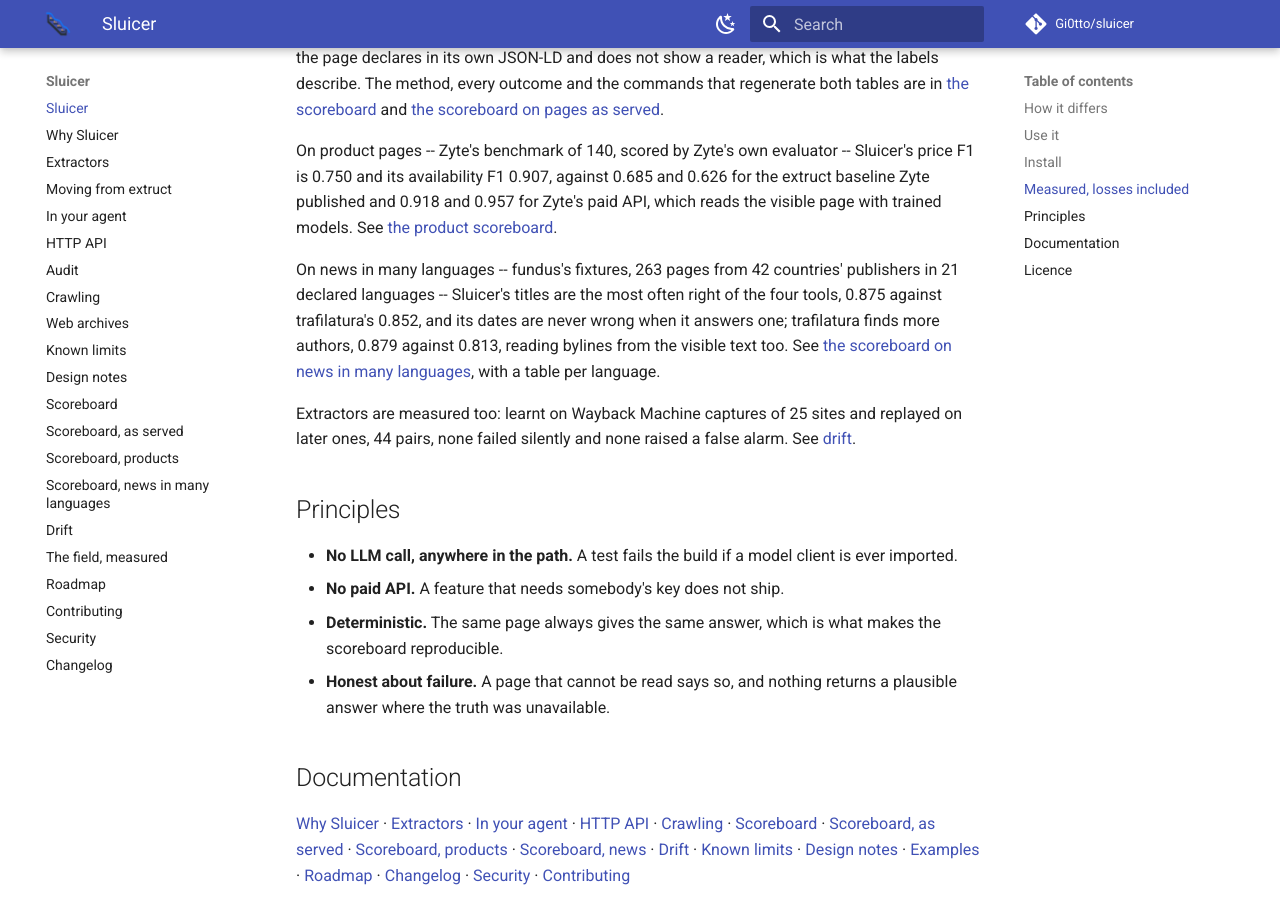
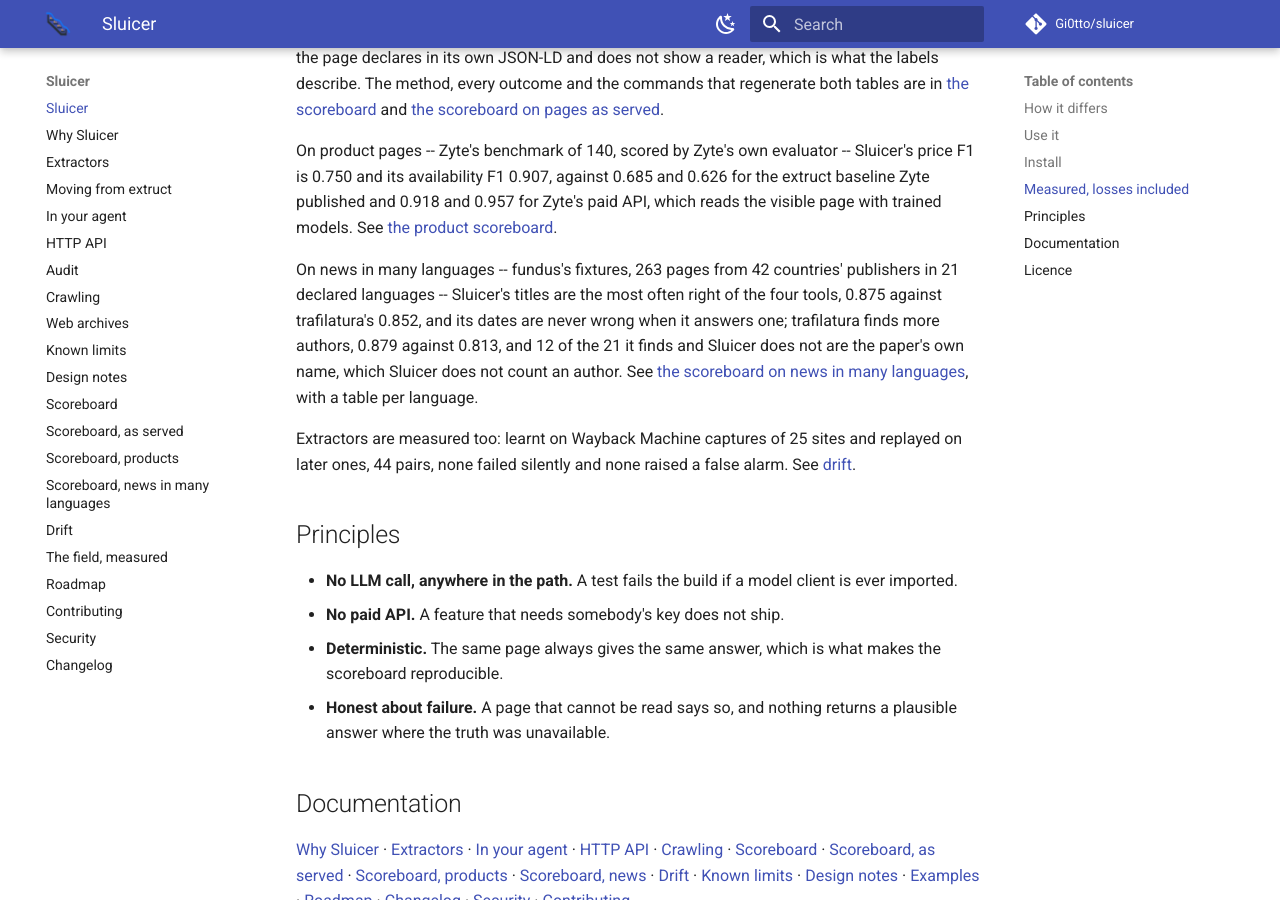
Before and after one commit to Gi0tto/sluicer, an MkDocs documentation site: the page built from docs/index.md, in a window 1280 px wide and 900 px high, scrolled down 4125 px. Built offline with MkDocs 1.6.1 and Material for MkDocs 9.7.7, drawn with Linux system fonts in a browser that asks for light colours; comment, search, counter and statistics services are not loaded.

Commit message:
docs: what trafilatura's extra authors on the news pages are
The README said trafilatura finds more authors by reading bylines from the
visible text. Measured, 12 of the 21 it finds and Sluicer does not are the
paper's own name -- Salzburger Nachrichten, FOCUS online, Les Echos --
which fundus's labels count an author where no one else is named, and
which Sluicer does not count one, as WCXB's labels do not.

```diff
--- a/docs/index.md
+++ b/docs/index.md
@@ -197,7 +197,8 @@
 publishers in 21 declared languages -- Sluicer's titles are the most often
 right of the four tools, 0.875 against trafilatura's 0.852, and its dates are
 never wrong when it answers one; trafilatura finds more authors, 0.879 against
-0.813, reading bylines from the visible text too. See
+0.813, and 12 of the 21 it finds and Sluicer does not are the paper's own
+name, which Sluicer does not count an author. See
 [the scoreboard on news in many languages](scoreboard-news.md), with a table
 per language.
 
```
Also changed, not shown: README.md (+2 -1 lines).
